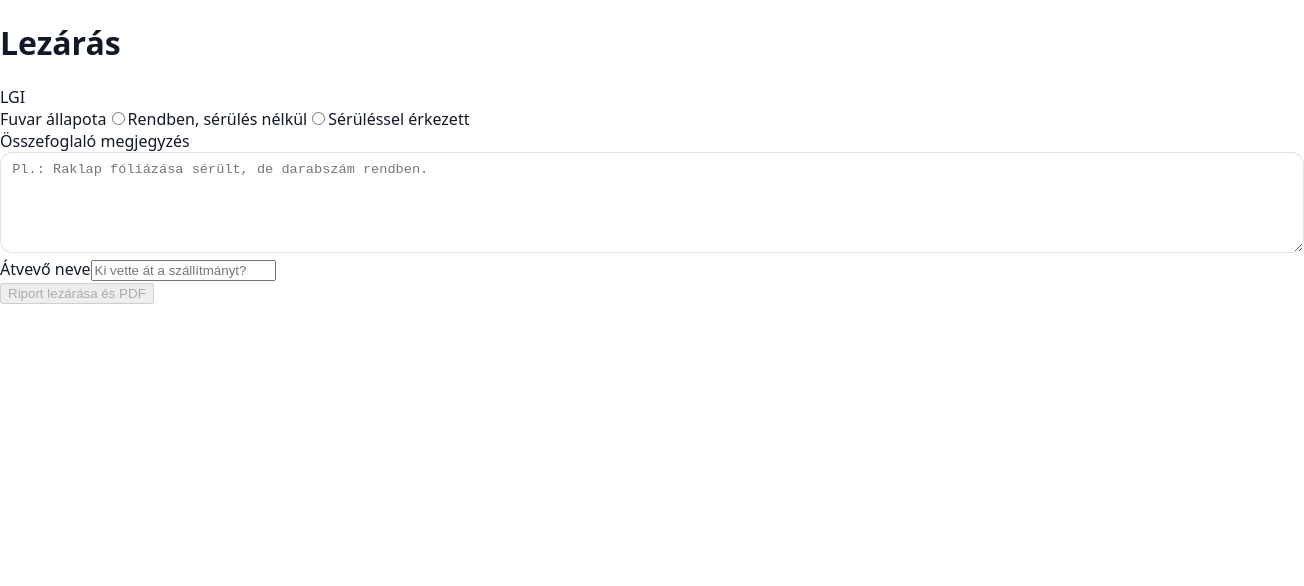
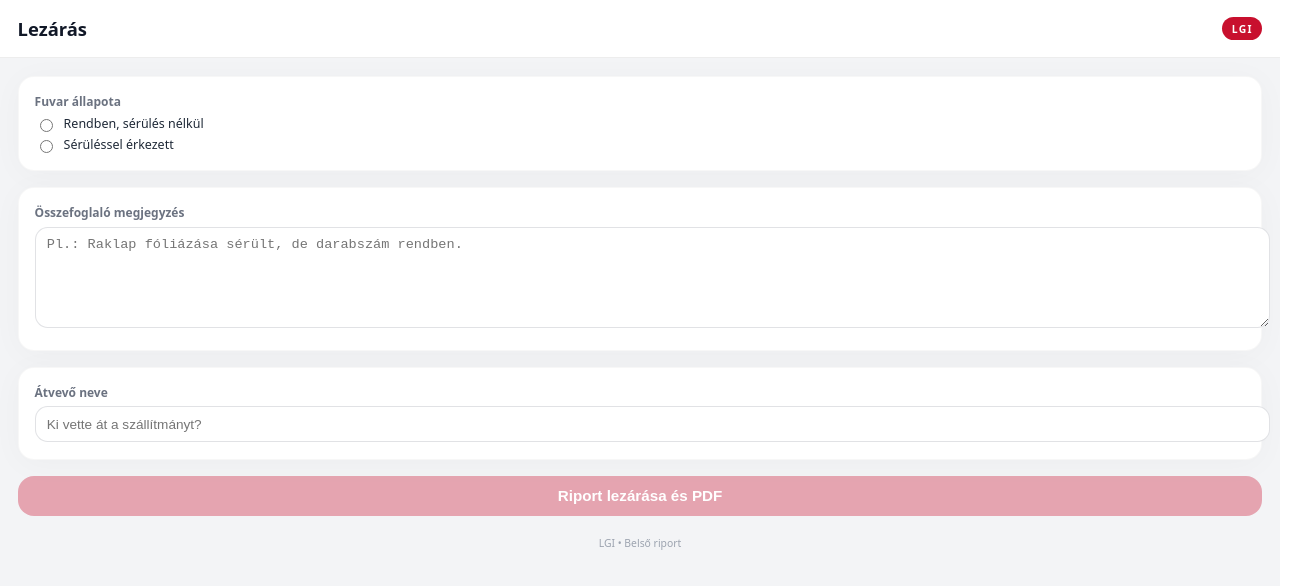
Before and after one commit to Attilb/lgi-inbound-report, a React (Vite) app: page /closeout in a window 1280 px wide. Shown: the top 586 px of the page, 1304 px wide, since content can reach past the window. Built offline with nearby package versions, Linux system fonts and the light colour scheme.

Commit message:
Refactor Closeout component layout and styles

```diff
--- a/src/pages/Closeout.jsx
+++ b/src/pages/Closeout.jsx
@@ -1,5 +1,5 @@
+// src/pages/Closeout.jsx
 import React, { useState } from "react";
-import Header from "../components/Header.jsx";
 import { useReport } from "../context/ReportContext.jsx";
 import { useNavigate } from "react-router-dom";
 
@@ -21,16 +21,16 @@ export default function Closeout() {
   }
 
   return (
-    <div className="min-h-screen flex flex-col bg-white">
-      <Header title="Lezárás" />
+    <div className="app-shell">
+      <header className="lgi-header">
+        <div className="lgi-title">Lezárás</div>
+        <div className="lgi-badge">LGI</div>
+      </header>
 
-      <main className="flex-1 p-4 flex flex-col gap-6">
-        <div className="flex flex-col gap-2">
-          <label className="text-sm font-medium text-gray-800">
-            Fuvar állapota
-          </label>
-
-          <label className="flex items-center gap-2 text-base text-gray-900">
+      <main className="page">
+        <div className="card">
+          <div className="label">Fuvar állapota</div>
+          <label className="radio-row">
             <input
               type="radio"
               checked={statusz === "rendben"}
@@ -38,8 +38,7 @@ export default function Closeout() {
             />
             <span>Rendben, sérülés nélkül</span>
           </label>
-
-          <label className="flex items-center gap-2 text-base text-gray-900">
+          <label className="radio-row" style={{ marginTop: "0.25rem" }}>
             <input
               type="radio"
               checked={statusz === "serules"}
@@ -49,37 +48,34 @@ export default function Closeout() {
           </label>
         </div>
 
-        <div className="flex flex-col gap-2">
-          <label className="text-sm font-medium text-gray-800">
-            Összefoglaló megjegyzés
-          </label>
+        <div className="card">
+          <div className="label">Összefoglaló megjegyzés</div>
           <textarea
-            className="border border-gray-300 rounded-lg p-3 text-base text-gray-900 min-h-[100px]"
             placeholder="Pl.: Raklap fóliázása sérült, de darabszám rendben."
             value={osszefoglalo}
-            onChange={e => setOsszefoglalo(e.target.value)}
+            onChange={(e) => setOsszefoglalo(e.target.value)}
           />
         </div>
 
-        <div className="flex flex-col gap-2">
-          <label className="text-sm font-medium text-gray-800">
-            Átvevő neve
-          </label>
+        <div className="card">
+          <div className="label">Átvevő neve</div>
           <input
-            className="border border-gray-300 rounded-lg p-3 text-base text-gray-900"
+            className="input"
             placeholder="Ki vette át a szállítmányt?"
             value={atvevoNev}
-            onChange={e => setAtvevoNev(e.target.value)}
+            onChange={(e) => setAtvevoNev(e.target.value)}
           />
         </div>
 
         <button
-          className="mt-6 w-full bg-red-600 text-white font-semibold text-lg py-4 rounded-xl disabled:bg-gray-400 disabled:text-gray-100"
+          className="primary-btn"
+          onClick={handleConfirm}
           disabled={!statusz || !atvevoNev}
-          onClick={handleConfirm}
         >
           Riport lezárása és PDF
         </button>
+
+        <div className="footer-hint">LGI • Belső riport</div>
       </main>
     </div>
   );
```
